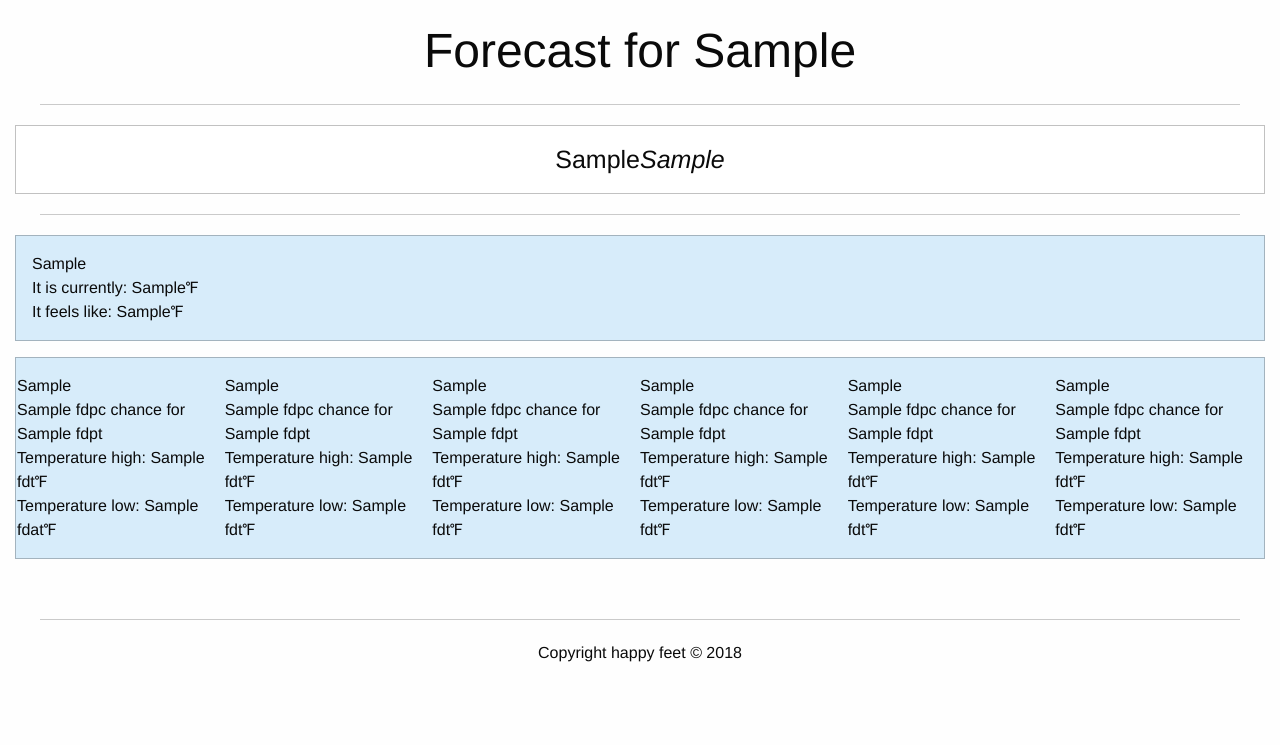
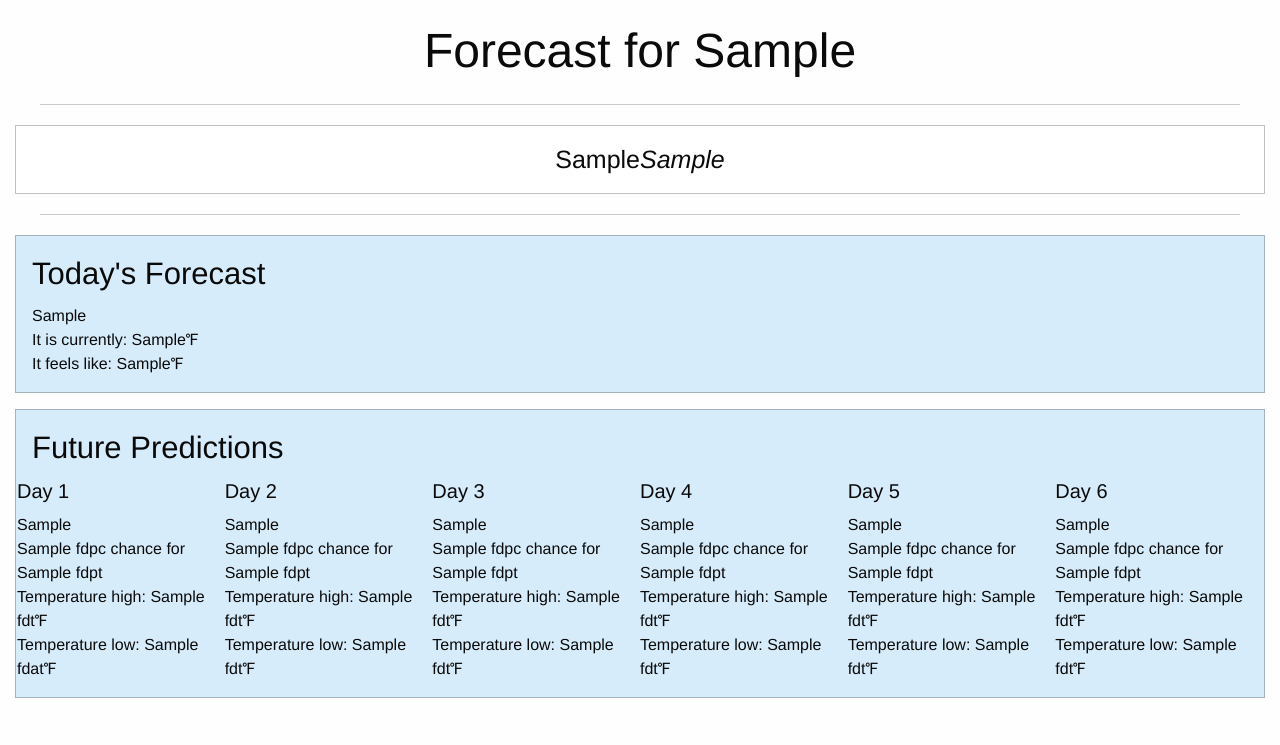
Before and after one commit to tinawong15/happy-feet, a Flask app: template templates/weather.html in a window 1280 px wide. Shown: the part 55-800 px from the top of the page. Before the commit the page ends 717 px from the top, so only its background shows below. Run offline with Flask 2, Linux system fonts and the light colour scheme; the template is opened without the code that fills it: most values are stand-ins (such as "Sample title", 1, 10 or a date in 2020); some libraries are stand-ins or nearby versions.

Commit message:
updated template

```diff
--- a/templates/weather.html
+++ b/templates/weather.html
@@ -24,6 +24,7 @@ Weather For {{lo}}
       <div class="grid-x grid-padding-x">
 	<div class="small-12 medium-12 large-12 cell">
 	  <div class="primary callout">
+      <h3>Today's Forecast</h3>
 	    {{ds}}
 	    <br>
 	    It is currently: {{ct}}&#8457;
@@ -31,9 +32,10 @@ Weather For {{lo}}
 	    It feels like: {{at}}&#8457;
 	  </div>
 	  <div class="primary callout">
+              <h3>Future Predictions</h3>
 	    <div class="grid-x grid-padding-x">
-
 	      <div class="small-2 medium-2 large-2">
+          <h5>Day 1</h5>
 		{{fds[0]}}
 		<br>
 		{{fdpc[0]}} chance for {{fdpt[0]}}
@@ -44,6 +46,7 @@ Weather For {{lo}}
 	      </div>
 
 	      <div class="small-2 medium-2 large-2">
+          <h5>Day 2</h5>
 		{{fds[1]}}
 		<br>
 		{{fdpc[1]}} chance for {{fdpt[1]}}
@@ -54,6 +57,7 @@ Weather For {{lo}}
 	      </div>
 
 	      <div class="small-2 medium-2 large-2">
+          <h5>Day 3</h5>
 		{{fds[2]}}
 		<br>
 		{{fdpc[2]}} chance for {{fdpt[2]}}
@@ -64,6 +68,7 @@ Weather For {{lo}}
 	      </div>
 
 	      <div class="small-2 medium-2 large-2">
+          <h5>Day 4</h5>
 		{{fds[3]}}
 		<br>
 		{{fdpc[3]}} chance for {{fdpt[3]}}
@@ -74,6 +79,7 @@ Weather For {{lo}}
 	      </div>
 
 	      <div class="small-2 medium-2 large-2">
+          <h5>Day 5</h5>
 		{{fds[4]}}
 		<br>
 		{{fdpc[4]}} chance for {{fdpt[4]}}
@@ -84,6 +90,7 @@ Weather For {{lo}}
 	      </div>
 
 	      <div class="small-2 medium-2 large-2">
+          <h5>Day 6</h5>
 		{{fds[5]}}
 		<br>
 		{{fdpc[5]}} chance for {{fdpt[5]}}
```
